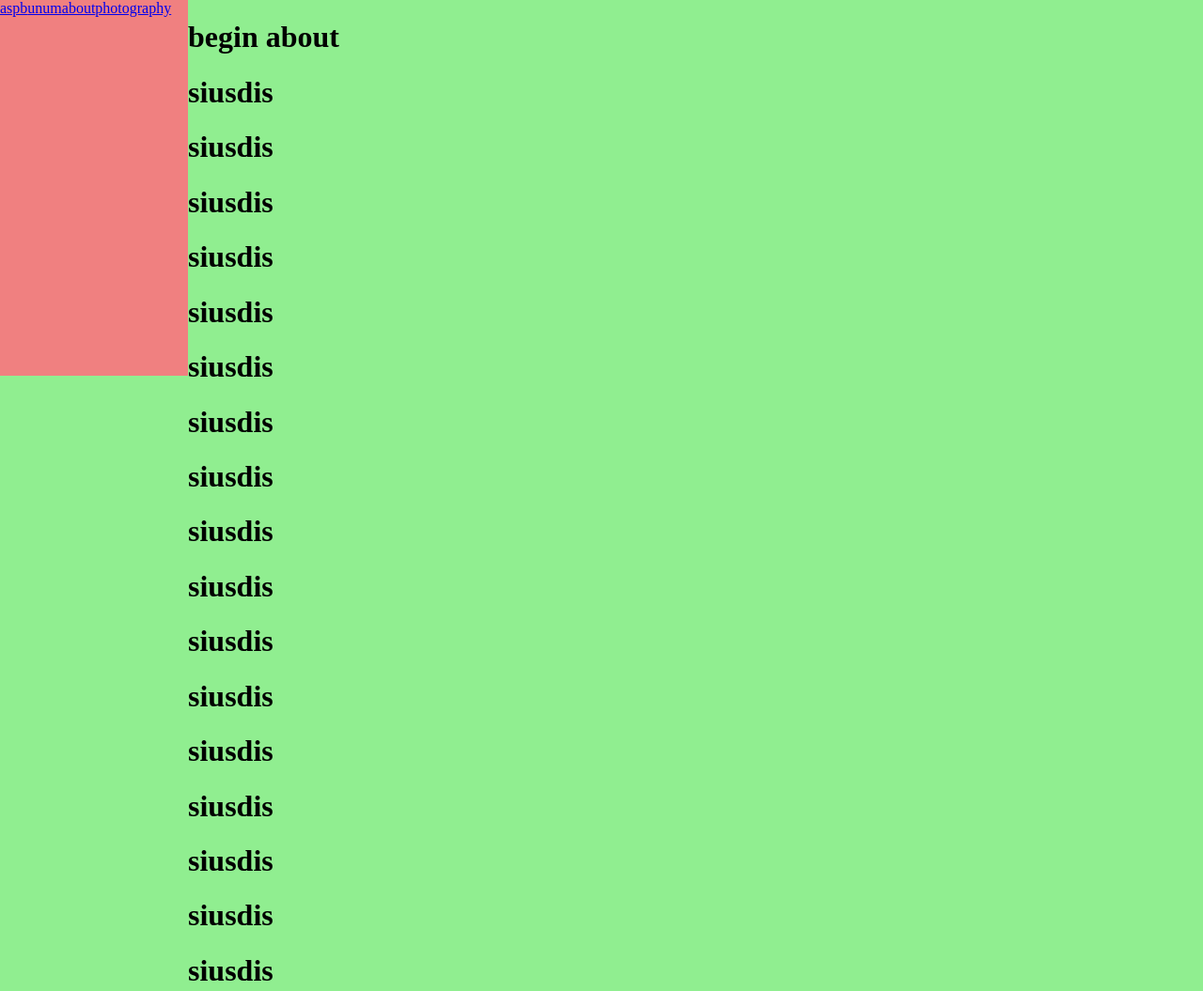
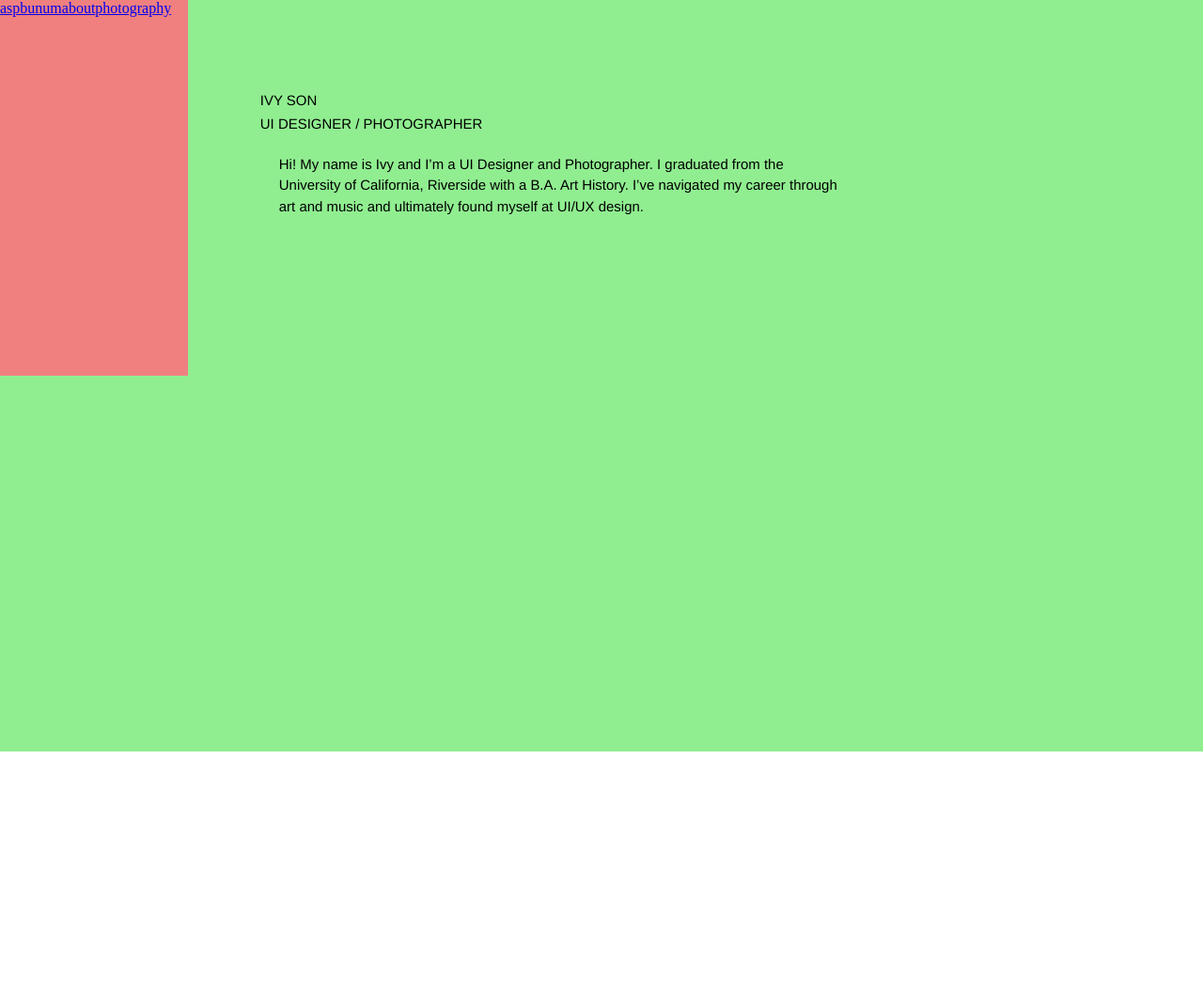
Before and after one commit to ETS-ReactNative5/ivy-site, a Gatsby site: page /about in a window 1280 px wide. Shown: the top 1055 px of the page at 94% size. After the commit the page ends 800 px from the top, so only its background shows below. Built offline with nearby package versions, Linux system fonts and the light colour scheme; Gatsby itself is replaced by a stand-in of ours.

Commit message:
added text support and about page

```diff
--- a/src/components/index.css
+++ b/src/components/index.css
@@ -1,3 +1,10 @@
 body {
   margin: 0;
 }
+
+.adrayv-text {
+  font-family: Helvetica, Arial, sans-serif;
+  margin: 0;
+  padding: 0;
+  border: 0;
+}
--- /dev/null
+++ b/src/components/text.js
@@ -0,0 +1,90 @@
+import React from "react"
+import styled, { css } from "styled-components"
+
+const baseTextSize = 11
+
+const sm = css`
+  font-size: ${1.18 * baseTextSize}px;
+`
+
+const md = css`
+  font-size: ${1.36 * baseTextSize}px;
+`
+
+const lg = css`
+  font-size: ${1.54 * baseTextSize}px;
+`
+
+const uppercase = css`
+  text-transform: uppercase;
+`
+
+const center = css`
+  text-align: center;
+`
+
+const right = css`
+  text-align: right;
+`
+
+const pointer = css`
+  cursor: pointer;
+`
+
+const bold = css`
+  font-weight: 700;
+`
+
+const lineHeight = css`
+  line-height: 1.5em;
+`
+
+const Text = styled.div`
+  & .adrayv-text {
+    display: inline;
+  }
+  ${({ sm: _sm, md: _md, lg: _lg }) => (_lg ? lg : _md ? md : _sm ? sm : md)};
+  ${({ uppercase: _uppercase }) => _uppercase && uppercase};
+  ${({ center: _center }) => _center && center};
+  ${({ right: _right }) => _right && right};
+  ${({ bold: _bold }) => _bold && bold}
+  ${lineHeight};
+`
+
+const Link = styled.a`
+  ${pointer};
+  ${lineHeight};
+  text-decoration: none;
+  color: black;
+`
+
+export default ({
+  sm,
+  md,
+  lg,
+  link,
+  children,
+  bold,
+  right,
+  center,
+  uppercase,
+}) => {
+  if (link) {
+    return <Link className="adrayv-text">{children}</Link>
+  } else {
+    return (
+      <Text
+        className="adrayv-text"
+        sm={sm}
+        md={md}
+        lg={lg}
+        bold={bold}
+        right={right}
+        center={center}
+        uppercase={uppercase}
+      >
+        {children}
+      </Text>
+    )
+  }
+}
--- a/src/pages/about.js
+++ b/src/pages/about.js
@@ -1,81 +1,36 @@
 import React from "react"
 import Layout from "src/components/layout"
+import Text from "src/components/text"
+import styled from "styled-components"
+
+const AboutLayout = styled.div`
+  width: 100%;
+  box-sizing: border-box;
+  padding-top: 12vh;
+  padding-left: 6vw;
+  padding-right: 30vw;
+  & > *:first-child {
+    margin-bottom: 3px;
+  }
+  & > *:last-child {
+    margin-left: 20px;
+    margin-top: 20px;
+  }
+`
 
 export default () => {
   return (
     <Layout>
-      <h1>begin about</h1>
-      <h1>siusdis</h1>
-      <h1>siusdis</h1>
-      <h1>siusdis</h1>
-      <h1>siusdis</h1>
-      <h1>siusdis</h1>
-      <h1>siusdis</h1>
-      <h1>siusdis</h1>
-      <h1>siusdis</h1>
-      <h1>siusdis</h1>
-      <h1>siusdis</h1>
-      <h1>siusdis</h1>
-      <h1>siusdis</h1>
-      <h1>siusdis</h1>
-      <h1>siusdis</h1>
-      <h1>siusdis</h1>
-      <h1>siusdis</h1>
-      <h1>siusdis</h1>
-      <h1>siusdis</h1>
-      <h1>siusdis</h1>
-      <h1>siusdis</h1>
-      <h1>siusdis</h1>
-      <h1>siusdis</h1>
-      <h1>siusdis</h1>
-      <h1>siusdis</h1>
-      <h1>siusdis</h1>
-      <h1>siusdis</h1>
-      <h1>siusdis</h1>
-      <h1>siusdis</h1>
-      <h1>siusdis</h1>
-      <h1>siusdis</h1>
-      <h1>siusdis</h1>
-      <h1>siusdis</h1>
-      <h1>siusdis</h1>
-      <h1>siusdis</h1>
-      <h1>siusdis</h1>
-      <h1>siusdis</h1>
-      <h1>siusdis</h1>
-      <h1>siusdis</h1>
-      <h1>siusdis</h1>
-      <h1>siusdis</h1>
-      <h1>siusdis</h1>
-      <h1>siusdis</h1>
-      <h1>siusdis</h1>
-      <h1>siusdis</h1>
-      <h1>siusdis</h1>
-      <h1>siusdis</h1>
-      <h1>siusdis</h1>
-      <h1>siusdis</h1>
-      <h1>siusdis</h1>
-      <h1>siusdis</h1>
-      <h1>siusdis</h1>
-      <h1>siusdis</h1>
-      <h1>siusdis</h1>
-      <h1>siusdis</h1>
-      <h1>siusdis</h1>
-      <h1>siusdis</h1>
-      <h1>siusdis</h1>
-      <h1>siusdis</h1>
-      <h1>siusdis</h1>
-      <h1>siusdis</h1>
-      <h1>siusdis</h1>
-      <h1>siusdis</h1>
-      <h1>siusdis</h1>
-      <h1>siusdis</h1>
-      <h1>siusdis</h1>
-      <h1>siusdis</h1>
-      <h1>siusdis</h1>
-      <h1>siusdis</h1>
-      <h1>siusdis</h1>
-      <h1>siusdis</h1>
-      <h1>end</h1>
+      <AboutLayout>
+        <Text uppercase>Ivy Son</Text>
+        <Text uppercase>UI Designer / Photographer</Text>
+        <Text>
+          Hi! My name is Ivy and I’m a UI Designer and Photographer. I graduated
+          from the University of California, Riverside with a B.A. Art History.
+          I’ve navigated my career through art and music and ultimately found
+          myself at UI/UX design.
+        </Text>
+      </AboutLayout>
     </Layout>
   )
 }
```
